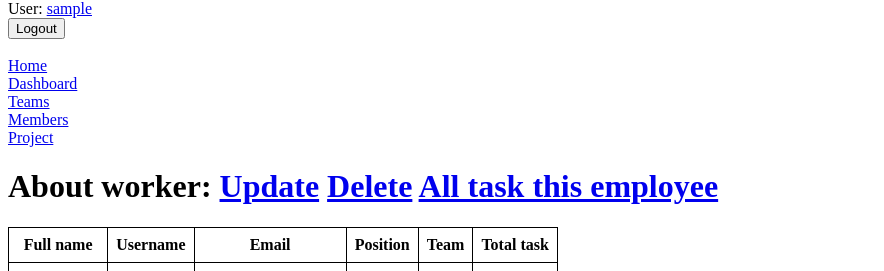
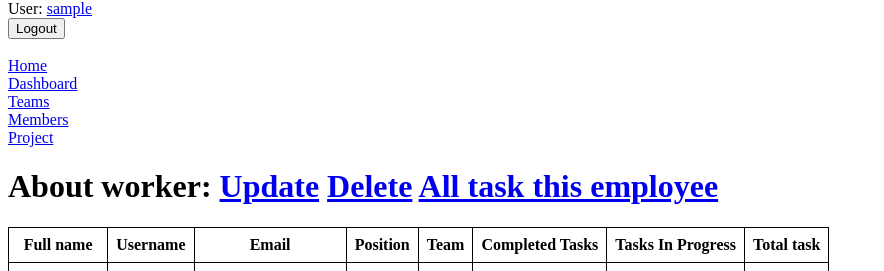
Before and after one commit to msubchak/team-task-manager, a Django app: page /members/1/ in a window 1280 px wide. Shown: the part 80-351 px from the top of the page, without its empty margins (0-884 px from the left). Run offline with Django 5.2, Linux system fonts and the light colour scheme; the visitor is signed in with stand-in values (Sample User, id 1); data comes from the database, SQL or seed files in the repository; data that the repository does not hold is empty.

Commit message:
feat: Add completed and in-progress task columns to WorkerDetailView

```diff
--- a/tasks/views.py
+++ b/tasks/views.py
@@ -111,6 +111,20 @@ class WorkerDetailView(LoginRequiredMixin, generic.DetailView):
         context["tasks"] = tasks
         return context
 
+    def get_queryset(self):
+        return Worker.objects.annotate(
+            complete_tasks=Count(
+                "task",
+                filter=Q(task__is_complete=True),
+                distinct=True
+            ),
+            in_progress_tasks=Count(
+                "task",
+                filter=Q(task__is_complete=False),
+                distinct=True
+            )
+        )
+
 
 class WorkerCreateView(LoginRequiredMixin, generic.CreateView):
     model = Worker
@@ -161,7 +175,7 @@ class TeamListView(LoginRequiredMixin, generic.ListView):
     model = Team
 
     def get_queryset(self):
-        context = Team.objects.annotate(
+        return Team.objects.annotate(
             num_workers=Count("workers", distinct=True),
             num_projects=Count("project", distinct=True),
             num_tasks=Count("workers__task", distinct=True),
@@ -176,7 +190,6 @@ class TeamListView(LoginRequiredMixin, generic.ListView):
                 distinct=True
             )
         )
-        return context
 
 
 class TeamDetailView(LoginRequiredMixin, generic.DetailView):
--- a/templates/tasks/worker_detail.html
+++ b/templates/tasks/worker_detail.html
@@ -14,6 +14,8 @@
       <th>Email</th>
       <th>Position</th>
       <th>Team</th>
+      <th>Completed Tasks</th>
+      <th>Tasks In Progress</th>
       <th>Total task</th>
     </tr>
     </thead>
@@ -24,6 +26,8 @@
         <td>{{ worker.email }}</td>
         <td>{{ worker.position }}</td>
         <td>{{ worker.team.name }}</td>
+        <td>{{ worker.complete_tasks }}</td>
+        <td>{{ worker.in_progress_tasks }}</td>
         <td>{{ worker.task_set.count }}</td>
       </tr>
     </tbody>
```
